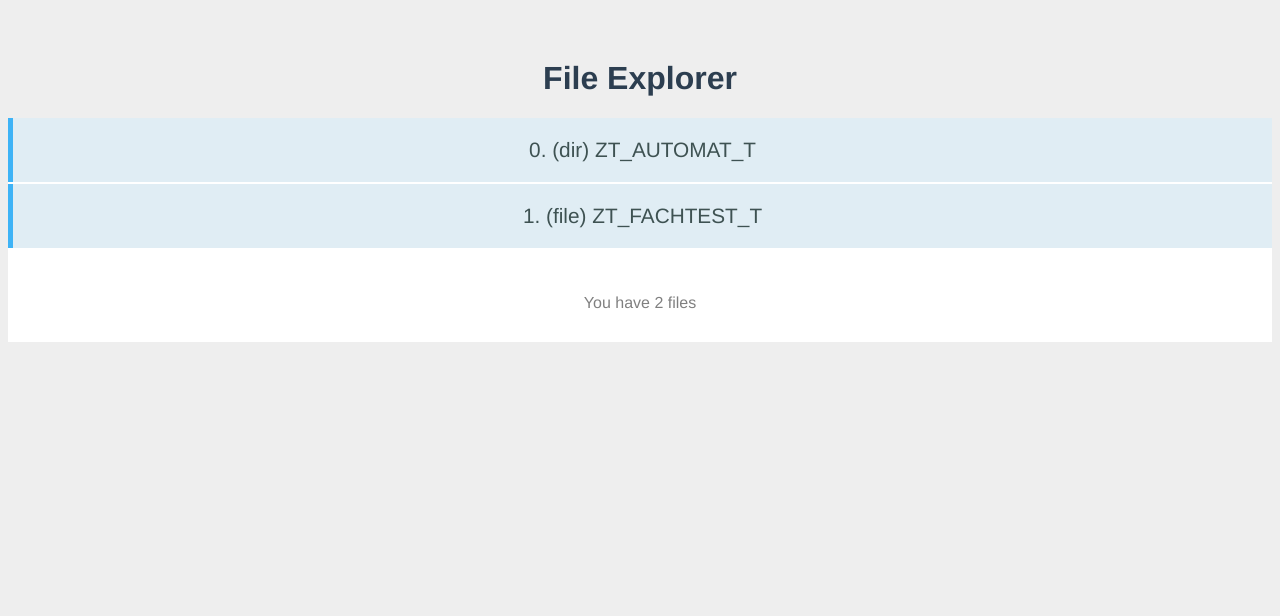
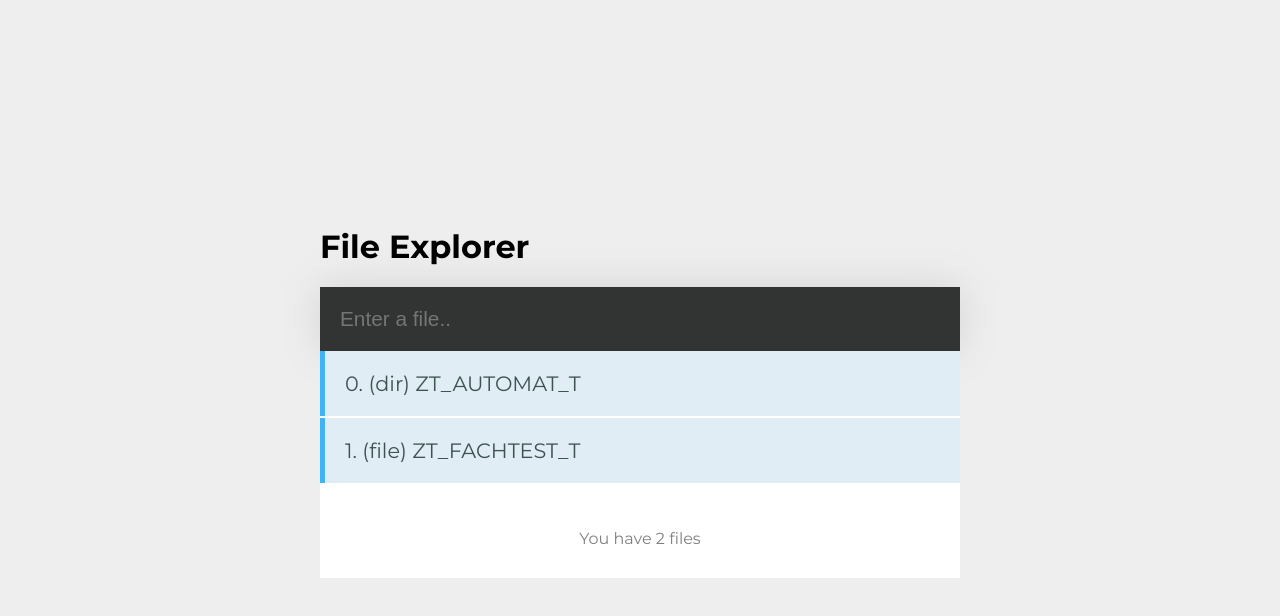
Before and after one commit to roebi/file-explorer-client-vue-electron, a Vue app: page / in a window 1280 px wide. Shown: the top 616 px of the page. Built offline with nearby package versions, Linux system fonts and the light colour scheme.

Commit message:
input file

```diff
--- a/src/App.vue
+++ b/src/App.vue
@@ -16,15 +16,21 @@ export default {
 </script>
 
 <style>
+@import url('https://fonts.googleapis.com/css?family=Montserrat:400,700');
+
+body {
+  background-color: #EEEEEE;
+  font-family: 'Montserrat', sans-serif;
+  display: grid;
+  grid-template-rows: auto;
+  justify-items: center;
+  align-items: center;
+}
+body, html {
+  margin: 0;
+  height: 100%;
+}
 #app {
-  font-family: 'Avenir', Helvetica, Arial, sans-serif;
-  -webkit-font-smoothing: antialiased;
-  -moz-osx-font-smoothing: grayscale;
-  text-align: center;
-  color: #2c3e50;
-  margin-top: 60px;
-}
-body {
-    background-color: #eeeeee;
+    width: 50%;
 }
 </style>
--- a/src/components/FileExplorer.vue
+++ b/src/components/FileExplorer.vue
@@ -1,6 +1,10 @@
 <template>
   <div class="filexplorer">
     <h1>{{ name }}</h1>
+    <div class="container">
+      <input type="text" placeholder="Enter a file.." v-model="file">
+      {{ file }}
+    </div>
     <div class="holder">
       <ul>
         <li v-for="(file, index) in files" :key='index'>{{index}}. ({{file.type}}) {{file.name}}</li>
@@ -20,6 +24,7 @@ export default {
   data() {
     return {
       name: 'File Explorer',
+      file: '',
       files: [
           { "name": "ZT_AUTOMAT_T",
             "type": "dir"
@@ -79,4 +84,13 @@ export default {
   .container {
     box-shadow: 0px 0px 40px lightgray;
   }
+
+  input {
+    width: calc(100% - 40px);
+    border: 0;
+    padding: 20px;
+    font-size: 1.3em;
+    background-color: #323333;
+    color: #687F7F;
+  }
 </style>
```
